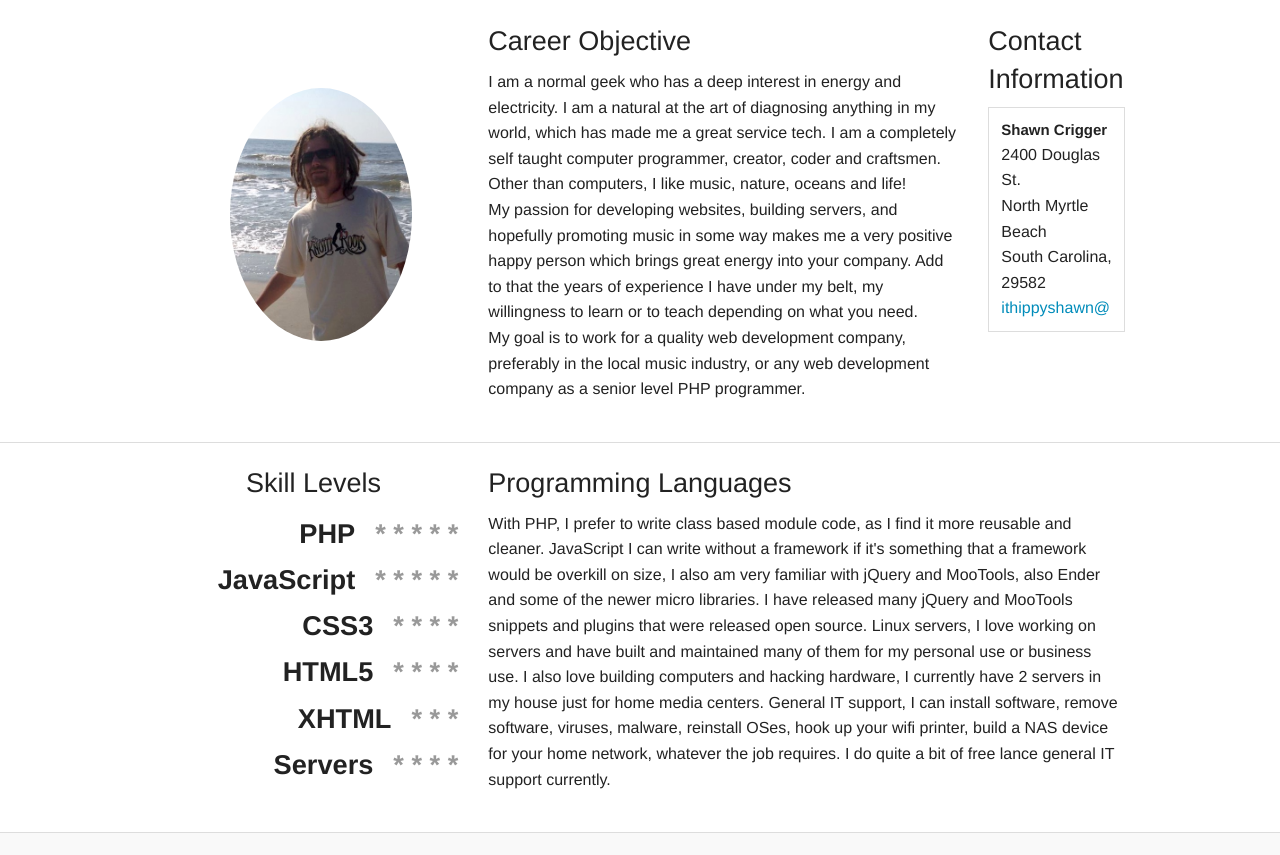
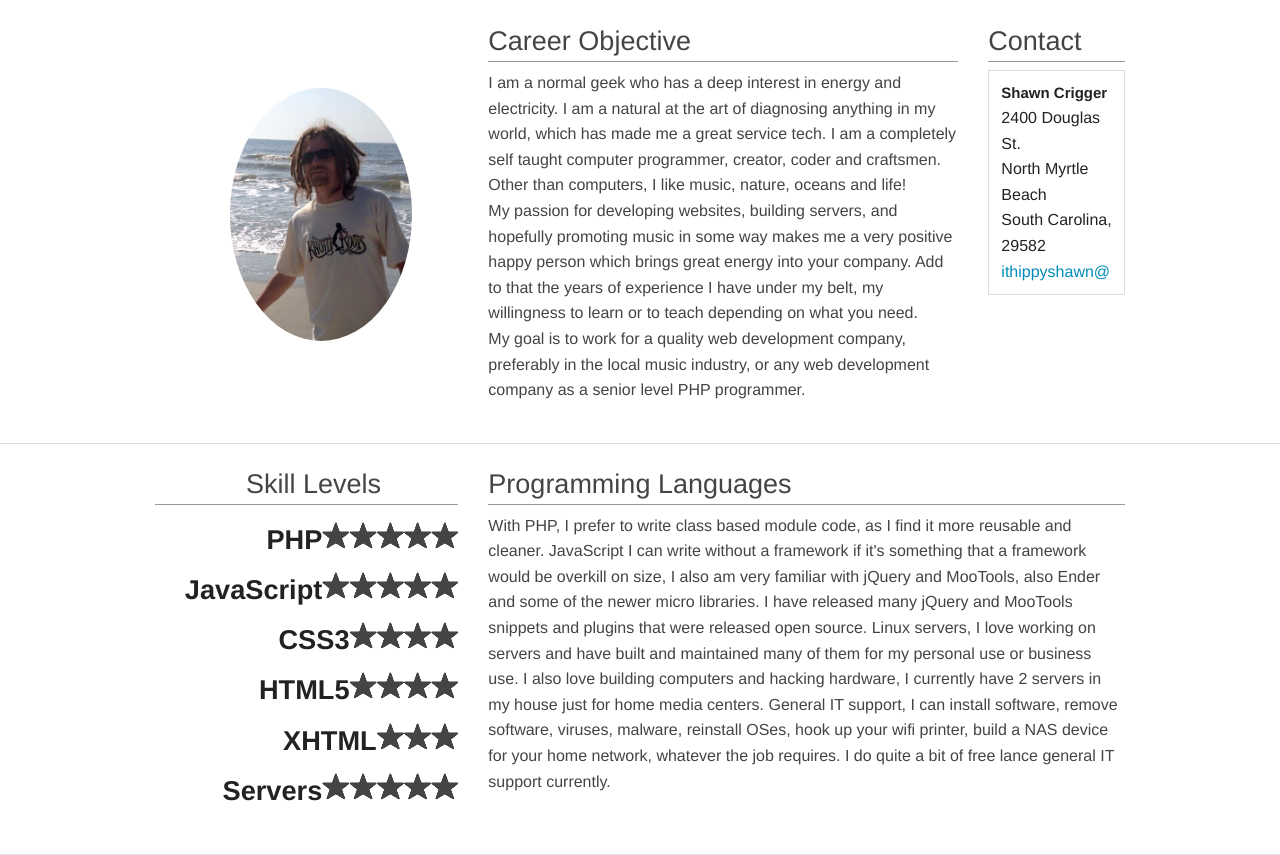
Before and after one commit to shawn-crigger/resume, a PHP site: page / in a window 1280 px wide. Shown: the part 45-900 px from the top of the page. Before the commit the page ends 878 px from the top, so only its background shows below. Run offline with PHP 8.4, Linux system fonts and the light colour scheme.

Commit message:
Stylesheet changes, html markup changes, etc

```diff
--- /dev/null
+++ b/css/general_foundicons.css
@@ -0,0 +1,216 @@
+/* font-face */
+@font-face {
+  font-family: "GeneralFoundicons";
+  src: url("../fonts/general_foundicons.eot");
+  src: url("../fonts/general_foundicons.eot?#iefix") format("embedded-opentype"), url("../fonts/general_foundicons.woff") format("woff"), url("../fonts/general_foundicons.ttf") format("truetype"), url("../fonts/general_foundicons.svg#GeneralFoundicons") format("svg");
+  font-weight: normal;
+  font-style: normal;
+}
+
+/* global foundicon styles */
+[class*="foundicon-"] {
+  display: inline;
+  width: auto;
+  height: auto;
+  line-height: inherit;
+  vertical-align: baseline;
+  background-image: none;
+  background-position: 0 0;
+  background-repeat: repeat;
+}
+
+[class*="foundicon-"]:before {
+  font-family: "GeneralFoundicons";
+  font-weight: normal;
+  font-style: normal;
+  text-decoration: inherit;
+}
+
+/* icons */
+.foundicon-settings:before {
+  content: "\f000";
+}
+
+.foundicon-heart:before {
+  content: "\f001";
+}
+
+.foundicon-star:before {
+  content: "\f002";
+}
+
+.foundicon-plus:before {
+  content: "\f003";
+}
+
+.foundicon-minus:before {
+  content: "\f004";
+}
+
+.foundicon-checkmark:before {
+  content: "\f005";
+}
+
+.foundicon-remove:before {
+  content: "\f006";
+}
+
+.foundicon-mail:before {
+  content: "\f007";
+}
+
+.foundicon-calendar:before {
+  content: "\f008";
+}
+
+.foundicon-page:before {
+  content: "\f009";
+}
+
+.foundicon-tools:before {
+  content: "\f00a";
+}
+
+.foundicon-globe:before {
+  content: "\f00b";
+}
+
+.foundicon-home:before {
+  content: "\f00c";
+}
+
+.foundicon-quote:before {
+  content: "\f00d";
+}
+
+.foundicon-people:before {
+  content: "\f00e";
+}
+
+.foundicon-monitor:before {
+  content: "\f00f";
+}
+
+.foundicon-laptop:before {
+  content: "\f010";
+}
+
+.foundicon-phone:before {
+  content: "\f011";
+}
+
+.foundicon-cloud:before {
+  content: "\f012";
+}
+
+.foundicon-error:before {
+  content: "\f013";
+}
+
+.foundicon-right-arrow:before {
+  content: "\f014";
+}
+
+.foundicon-left-arrow:before {
+  content: "\f015";
+}
+
+.foundicon-up-arrow:before {
+  content: "\f016";
+}
+
+.foundicon-down-arrow:before {
+  content: "\f017";
+}
+
+.foundicon-trash:before {
+  content: "\f018";
+}
+
+.foundicon-add-doc:before {
+  content: "\f019";
+}
+
+.foundicon-edit:before {
+  content: "\f01a";
+}
+
+.foundicon-lock:before {
+  content: "\f01b";
+}
+
+.foundicon-unlock:before {
+  content: "\f01c";
+}
+
+.foundicon-refresh:before {
+  content: "\f01d";
+}
+
+.foundicon-paper-clip:before {
+  content: "\f01e";
+}
+
+.foundicon-video:before {
+  content: "\f01f";
+}
+
+.foundicon-photo:before {
+  content: "\f020";
+}
+
+.foundicon-graph:before {
+  content: "\f021";
+}
+
+.foundicon-idea:before {
+  content: "\f022";
+}
+
+.foundicon-mic:before {
+  content: "\f023";
+}
+
+.foundicon-cart:before {
+  content: "\f024";
+}
+
+.foundicon-address-book:before {
+  content: "\f025";
+}
+
+.foundicon-compass:before {
+  content: "\f026";
+}
+
+.foundicon-flag:before {
+  content: "\f027";
+}
+
+.foundicon-location:before {
+  content: "\f028";
+}
+
+.foundicon-clock:before {
+  content: "\f029";
+}
+
+.foundicon-folder:before {
+  content: "\f02a";
+}
+
+.foundicon-inbox:before {
+  content: "\f02b";
+}
+
+.foundicon-website:before {
+  content: "\f02c";
+}
+
+.foundicon-smiley:before {
+  content: "\f02d";
+}
+
+.foundicon-search:before {
+  content: "\f02e";
+}
--- a/css/main.css
+++ b/css/main.css
@@ -4,6 +4,47 @@
   margin-top: 68px;
   margin-left: 75px;
 }
+
+
+.work-history > h3,
+.section-text > h3 {
+  color: #444;
+  border-bottom: 1px solid #999;
+}
+
+.work-history > p,
+.section-text > p {
+  font-size: 1em;
+  color: #444;
+}
+
+
+/* ==========================================================================
+   Job Achievement UL
+   ========================================================================== */
+
+
+ul.job-achivements
+{
+  list-style-type: none;
+}
+
+ul.job-achivements li
+{
+  text-indent: -1.4em;
+}
+
+ul.job-achivements li:before
+{
+  font-family: "GeneralFoundicons";
+  content: "\f002";
+  font-size: 0.8em;
+  float: left;
+  width: 1.4em;
+  margin-top: 2px;
+}
+
+
 
 /* ==========================================================================
    Star Ratings
@@ -19,6 +60,11 @@ ul.ranking {
     line-height: 1.7;
     font-weight: bold;
     text-align: right;
+}
+
+.ranking > li > i {
+  font-size:1em;
+  color: #444;
 }
 
 .ranking > li > span { margin-left: 20px;}
--- a/inc/head.php
+++ b/inc/head.php
@@ -5,6 +5,7 @@
     <meta name="viewport" content="width=device-width, initial-scale=1.0" />
     <title>Dready Crigger's Resume</title>
     <link rel="stylesheet" href="css/foundation.css" />
+    <link rel="stylesheet" href="css/general_foundicons.css" />
     <link rel="stylesheet" href="css/main.css" />
     <script src="js/vendor/modernizr.js"></script>
 
--- a/index.php
+++ b/index.php
@@ -1,54 +1,26 @@
 <?php
   include './inc/head.php';
   include './inc/topbar.php';
-/*
-<!--
-    <div class="row">
-      <div class="large-12 columns">
-        <div class="panel">
-          <h3>I am stoked you have a few moments to look over my resume! </h3>
-
-          <div class="row clearfix">
-            <div class="large-4 medium-4 columns">
-              <p>
-                <img src="/img/heroshot.jpg" class="hero-img" alt="Picture of Shawn Crigger" />
-              </p>
-            </div>
-
-            <div class="large-4 medium-4 columns left">
-              <p class="contact-info">
-                Shawn Crigger<br>
-                Web Developer<br>
-                843-602-3769 <br>
-              </p>
-            </div>
-
-          </div>
-        </div>
-      </div>
-    </div>
--->
-*/
 ?>
-        <div class="row clearfix">
+        <section class="row clearfix">
             <div class="large-4 medium-4 columns clearfix">
                 <p>
                     <img src="/img/heroshot-3.jpg" class="hero-img" alt="Picture of Shawn Crigger">
                 </p>
             </div>
-            <div class="large-6 medium-6 columns">
+            <div class="large-6 medium-6 columns section-text">
                 <h3>
                     Career Objective
                 </h3>
-                <p class="ptext">
+                <p>
                     I am a normal geek who has a deep interest in energy and electricity. I am a natural at the art of diagnosing anything in my world, which has made me a great service tech. I am a completely self taught computer programmer, creator, coder and craftsmen. Other than computers, I like music, nature, oceans and life!<br>
                     My passion for developing websites, building servers, and hopefully promoting music in some way makes me a very positive happy person which brings great energy into your company. Add to that the years of experience I have under my belt, my willingness to learn or to teach depending on what you need.<br>
                     My goal is to work for a quality web development company, preferably in the local music industry, or any web development company as a senior level PHP programmer.
                 </p>
             </div>
-            <div class="large-2 medium-2 columns">
+            <div class="large-2 medium-2 columns section-text">
                 <h3>
-                    Contact Information
+                    Contact
                 </h3>
                 <ul class="vcard">
                     <li class="fn">Shawn Crigger
@@ -64,7 +36,9 @@
                         <a href="#">ithippyshawn@</a>
                     </li>
                 </ul>
-            </div><!--
+            </div>
+
+        <!--
       <div class="large-4 medium-4 columns">
         <h5>Try one of these buttons:</h5>
         <p><a href="#" class="small button">Simple Button</a><br/>
@@ -81,38 +55,38 @@
       </div>
 
   -->
-        </div><!-- end row -->
+        </section><!-- end row -->
         <hr>
-        <div class="row">
-            <div class="large-4 medium-4 columns">
+        <section class="row">
+            <div class="large-4 medium-4 columns section-text">
                 <h3 style="padding-left: 30%;">
                     Skill Levels
                 </h3>
                 <ul class="ranking">
-                    <li>PHP<span class="star-5">* * * * *</span>
+                    <li>PHP<i class="general foundicon-star"></i><i class="general foundicon-star"></i><i class="general foundicon-star"></i><i class="general foundicon-star"></i><i class="general foundicon-star"></i>
                     </li>
-                    <li>JavaScript<span class="star-5">* * * * *</span>
+                    <li>JavaScript<i class="general foundicon-star"></i><i class="general foundicon-star"></i><i class="general foundicon-star"></i><i class="general foundicon-star"></i><i class="general foundicon-star"></i>
                     </li>
-                    <li>CSS3<span class="star-4">* * * *</span>
+                    <li>CSS3<i class="general foundicon-star"></i><i class="general foundicon-star"></i><i class="general foundicon-star"></i><i class="general foundicon-star"></i>
                     </li>
-                    <li>HTML5<span class="star-4">* * * *</span>
+                    <li>HTML5<i class="general foundicon-star"></i><i class="general foundicon-star"></i><i class="general foundicon-star"></i><i class="general foundicon-star"></i>
                     </li>
-                    <li>XHTML<span class="star-3">* * *</span>
+                    <li>XHTML<i class="general foundicon-star"></i><i class="general foundicon-star"></i><i class="general foundicon-star"></i>
                     </li>
-                    <li>Servers<span class="star-4">* * * *</span>
+                    <li>Servers<i class="general foundicon-star"></i><i class="general foundicon-star"></i><i class="general foundicon-star"></i><i class="general foundicon-star"></i><i class="general foundicon-star"></i>
                     </li>
                 </ul>
             </div>
-            <div class="large-8 medium-6 columns">
+            <div class="large-8 medium-6 columns section-text">
                 <h3>
                     Programming Languages
                 </h3>
-                <p class="ptext">
+                <p>
                     With PHP, I prefer to write class based module code, as I find it more reusable and cleaner. JavaScript I can write without a framework if it's something that a framework would be overkill on size, I also am very familiar with jQuery and MooTools, also Ender and some of the newer micro libraries. I have released many jQuery and MooTools snippets and plugins that were released open source. Linux servers, I love working on servers and have built and maintained many of them for my personal use or business use. I also love building computers and hacking hardware, I currently have 2 servers in my house just for home media centers. General IT support, I can install software, remove software, viruses, malware, reinstall OSes, hook up your wifi printer, build a NAS device for your home network, whatever the job requires. I do quite a bit of free lance general IT support currently.
                 </p>
             </div>
-        </div><!-- end row -->
+        </section><!-- end row -->
         <hr>
-        <div class="row"></div><!-- end row -->
+        <section class="row"></section><!-- end row -->
 
 <?php include './inc/footer.php'; ?>
```
Also changed, not shown: css/general_foundicons_ie7.css (added, +194 -0 lines), work-history.php (+27 -21 lines), fonts/general_foundicons.ttf (added), fonts/general_foundicons.woff (added), 4 other files. Lines whose indentation alone changed are shown as unchanged.
